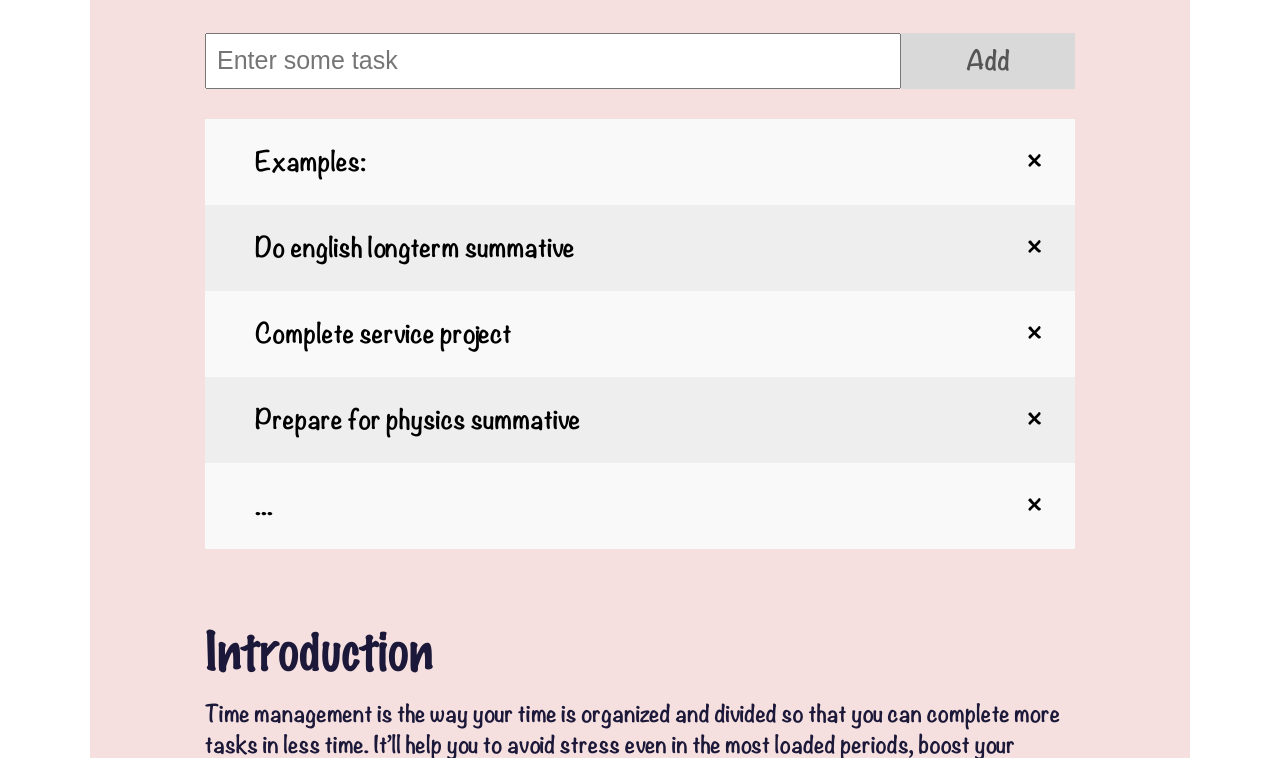
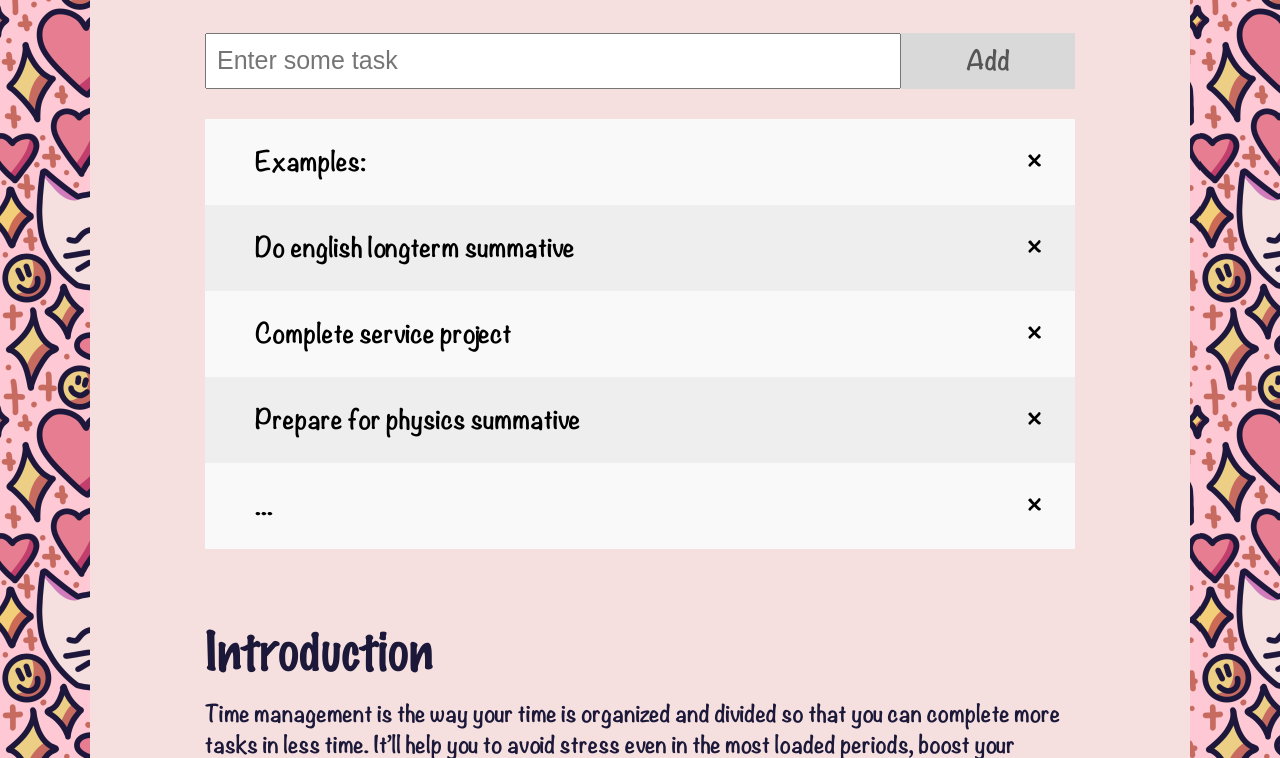
Before and after one commit to KhDan007/time-managemeow, a plain HTML site: page index.html in a window 1280 px wide. Shown: the part 268-1026 px from the top of the page. Drawn offline with Linux system fonts and the light colour scheme; files whose address does not match are found by name.

Commit message:
add repeating bg

```diff
--- a/index.css
+++ b/index.css
@@ -39,7 +39,8 @@ img {
 body {
     background-color: #f5f5f5;
     font-family: "Noteworthy";
-    background: url("./img/bg_repeat.jpg");
+    background: url("./img/bg_repeat.jpeg") 0 0;
+    background-size: 400px;
     scroll-behavior: smooth;
     text-rendering: optimizeSpeed;
     overflow-x: hidden;
```
